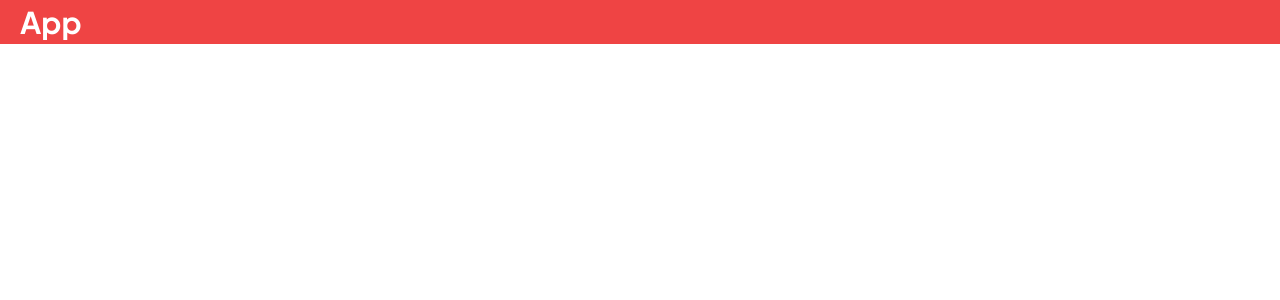
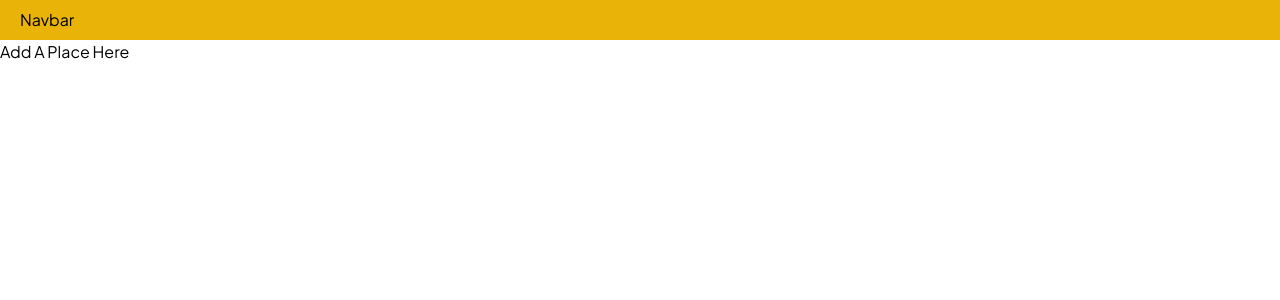
Before and after one commit to mshajid/cyberdude-challenges, a React (Vite) app in the folder javascript/03-react-js/09-react-firebase-stack/: page /add-place in a window 1280 px wide. Shown: the top 300 px of the page. Built offline with nearby package versions, Linux system fonts and the light colour scheme.

Commit message:
added the routing to add-place

```diff
--- a/javascript/03-react-js/09-react-firebase-stack/package.json
+++ b/javascript/03-react-js/09-react-firebase-stack/package.json
@@ -12,7 +12,8 @@
   "dependencies": {
     "react": "^18.2.0",
     "react-dom": "^18.2.0",
-    "react-hook-form": "^7.50.1"
+    "react-hook-form": "^7.50.1",
+    "react-router-dom": "^6.22.1"
   },
   "devDependencies": {
     "@types/react": "^18.2.56",
--- a/javascript/03-react-js/09-react-firebase-stack/src/App.jsx
+++ b/javascript/03-react-js/09-react-firebase-stack/src/App.jsx
@@ -1,9 +1,13 @@
+import { Outlet } from "react-router-dom";
+import Navbar from "./Pages/Navbar";
+
 const App = () => {
   return (
     <div>
-      <h1 className="bg-red-500 px-5 py-1 text-white text-3xl font-bold">App</h1>
+      <Navbar />
+      <Outlet />
     </div>
-  )
-}
+  );
+};
 
 export default App;
--- /dev/null
+++ b/javascript/03-react-js/09-react-firebase-stack/src/Pages/AddPlace.jsx
@@ -0,0 +1,9 @@
+const AddPlace = () => {
+  return (
+    <>
+      <div>Add A Place Here</div>
+    </>
+  );
+};
+
+export default AddPlace;
--- /dev/null
+++ b/javascript/03-react-js/09-react-firebase-stack/src/Pages/HomePage.jsx
@@ -0,0 +1,9 @@
+const HomePage = () => {
+  return (
+    <>
+      <div>HomePage Is Here</div>
+    </>
+  );
+};
+
+export default HomePage;
--- /dev/null
+++ b/javascript/03-react-js/09-react-firebase-stack/src/Pages/Navbar.jsx
@@ -0,0 +1,9 @@
+const Navbar = () => {
+  return (
+    <>
+      <div className="bg-yellow-500 px-5 py-2">Navbar</div>
+    </>
+  );
+};
+
+export default Navbar
--- a/javascript/03-react-js/09-react-firebase-stack/src/main.jsx
+++ b/javascript/03-react-js/09-react-firebase-stack/src/main.jsx
@@ -2,9 +2,28 @@ import React from "react";
 import ReactDOM from "react-dom/client";
 import App from "./App.jsx";
 import "./index.css";
+import { RouterProvider, createBrowserRouter } from "react-router-dom";
+import HomePage from "./Pages/HomePage.jsx";
+import AddPlace from "./Pages/AddPlace.jsx";
+
+const router = createBrowserRouter([
+  {
+    path: "/",
+    element: <App />,
+    children: [
+      {
+        path: "/",
+        element: <HomePage />
+      }, {
+        path: "/add-place",
+        element: <AddPlace />
+      }
+    ]
+  },
+]);
 
 ReactDOM.createRoot(document.getElementById("root")).render(
   <div className="font-Jakarta">
-    <App />
+    <RouterProvider router={router} />
   </div>
 );
```
Also changed, not shown: 1 other file (tests, documents, lock files or other folders).
